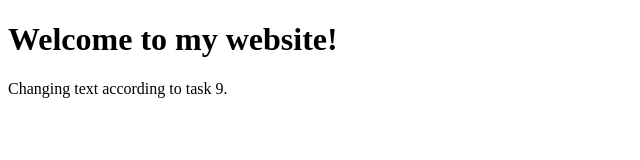
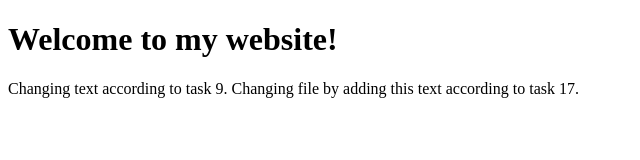
Before and after one commit to SerhiiOsa/new_repositorii, a plain HTML site: page index.html in a window 1280 px wide. Shown: the whole page, without its empty margins (0-640 px from the left). Drawn offline with Linux system fonts and the light colour scheme.

Commit message:
Додаткові зміни

```diff
--- a/index.html
+++ b/index.html
@@ -5,6 +5,6 @@
 </head>
 <body>
     <h1>Welcome to my website!</h1>
-    <p>Changing text according to task 9.</p>
+    <p>Changing text according to task 9. Changing file by adding this text according to task 17.</p>
 </body>
 </html>
```
